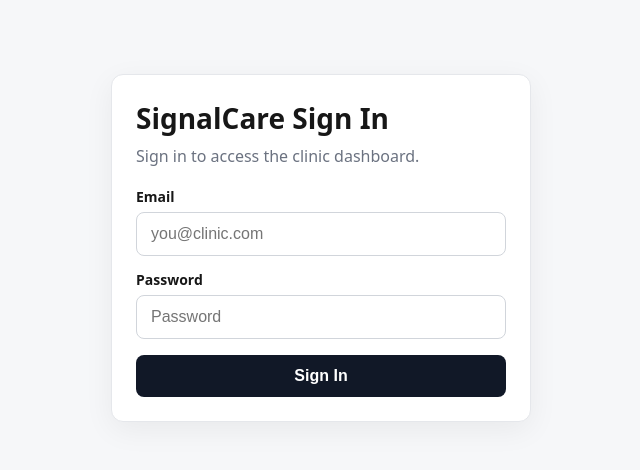
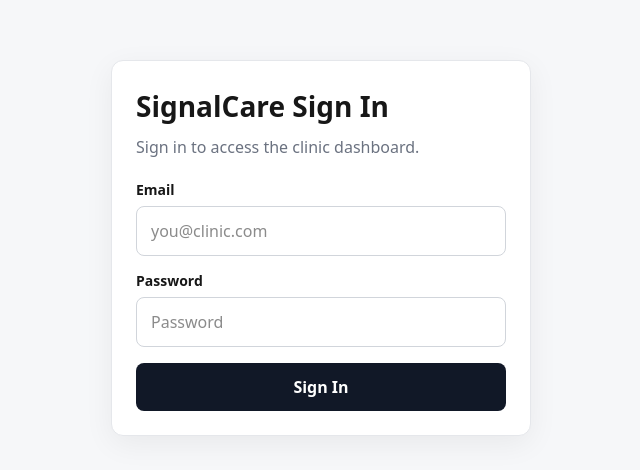
Before and after one commit to scott1098ce-mintstac/signalcare-web, a Next.js app: page /auth/signin in a window 1280 px wide. Shown: the part 152-622 px from the top of the page, without its empty margins (319-959 px from the left). Built offline with nearby package versions, Linux system fonts and the light colour scheme; no server answers.

Commit message:
fix(frontend): restore tailwind v4 globals

```diff
--- a/app/globals.css
+++ b/app/globals.css
@@ -1,10 +1,22 @@
-@tailwind base;
-@tailwind components;
-@tailwind utilities;
+@import "tailwindcss";
 
 :root {
   --background: #ffffff;
   --foreground: #171717;
+}
+
+@theme inline {
+  --color-background: var(--background);
+  --color-foreground: var(--foreground);
+  --font-sans: var(--font-geist-sans);
+  --font-mono: var(--font-geist-mono);
+}
+
+@media (prefers-color-scheme: dark) {
+  :root {
+    --background: #0a0a0a;
+    --foreground: #ededed;
+  }
 }
 
 html,
```
